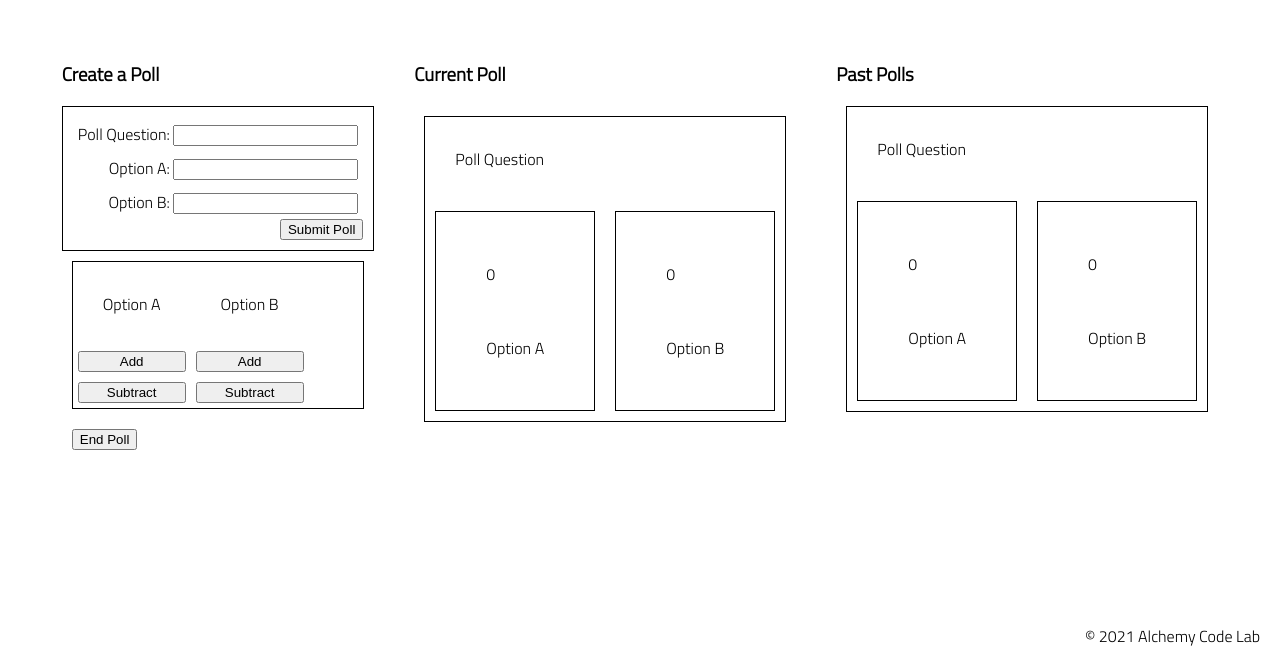
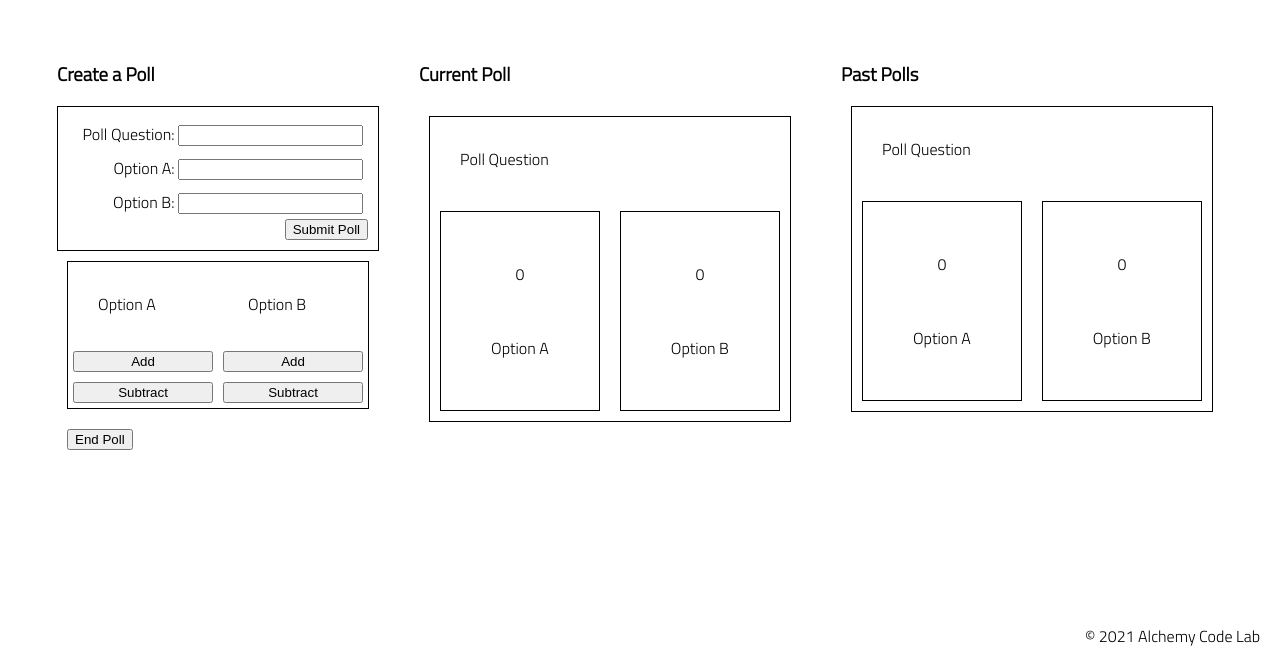
Before and after one commit to clayton-knapp/poll-tracker, a plain HTML site: page index.html in a window 1280 px wide. Both pictures are taken after a click on the button "End Poll". Shown: the part 151-800 px from the top of the page. Drawn offline with Linux system fonts and the light colour scheme.

Commit message:
started working on stretch

```diff
--- a/app.js
+++ b/app.js
@@ -121,12 +121,34 @@ function displayAllPolls() {
     pastPollsDiv.textContent = '';
 
         // loops through and pushes to a render function which returns HTML divs
+    let i = 0;
     for (let eachPoll of pastPollsArr) {
             // injects HTML Divs into Past Polls Display Div with append
         const pollDiv = renderPoll(eachPoll);
+
+        // adds an id equal to index number of array
+        pollDiv.setAttribute('id', i);
         pastPollsDiv.append(pollDiv);
+
+        // const poll0 = document.getElementById('0');
+
+        // poll0.addEventListener('click', ()=>{
+        //     alert('poll 0');
+        // });
+
+        // const poll1 = document.getElementById('1');
+
+        // poll1.addEventListener('click', ()=>{
+        //     alert('poll 1');
+        // });
+
+
+        i++;
     }
 }
+
+
+
 
 // function which returns an object out of current state
 function makePoll(pollQuestion, optionA, optionB, optionAVotes, optionBVotes) {
--- a/styles/style.css
+++ b/styles/style.css
@@ -106,6 +106,7 @@ form label {
 .button-container {
     display: flex;
     flex-direction: row;
+    /* align-items: center; */
     border: solid 1px black;
     margin: 10px
 }
@@ -117,6 +118,8 @@ form label {
 .button-containers {
     display: flex;
     flex-direction: column;
+    /* align-items: center; */
+    min-width: 150px;
 
 }
 
@@ -143,6 +146,9 @@ form label {
 
 .option-container p {
     margin: 50px;
+    display: flex;
+    flex-direction: row;
+    justify-content: center;
 }
 
 .both-options-container {
@@ -155,9 +161,17 @@ form label {
     display: flex;
     flex-direction: row;
     justify-content: center;
+    /* text-align: center;
+    display: grid;
+    grid-template-columns: 1fr 1fr 1fr;
+    height: 100%; */
 }
 
 .left, .center, .right{
     /* border: 1px solid black; */
     margin: 20px
 }
+
+.right {
+    overflow: scroll;
+}
```
Also changed, not shown: 1 other file.
